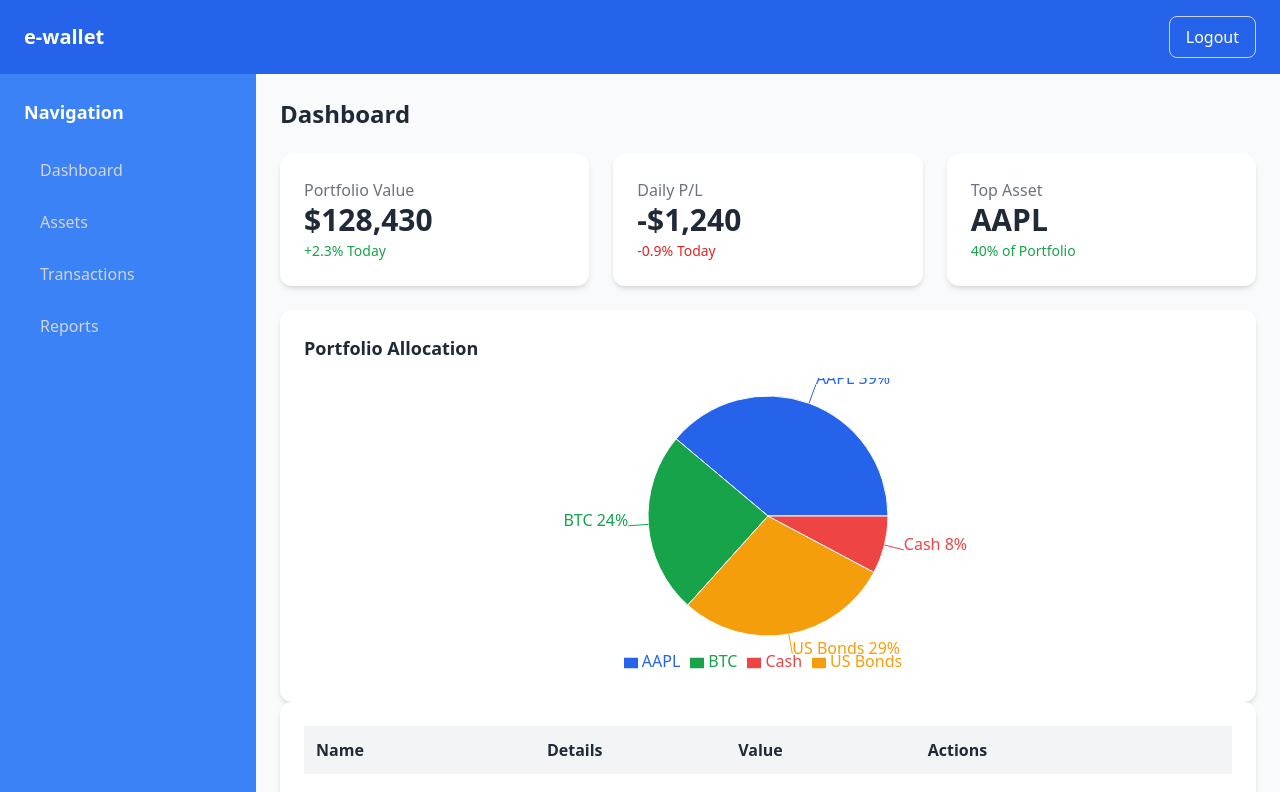
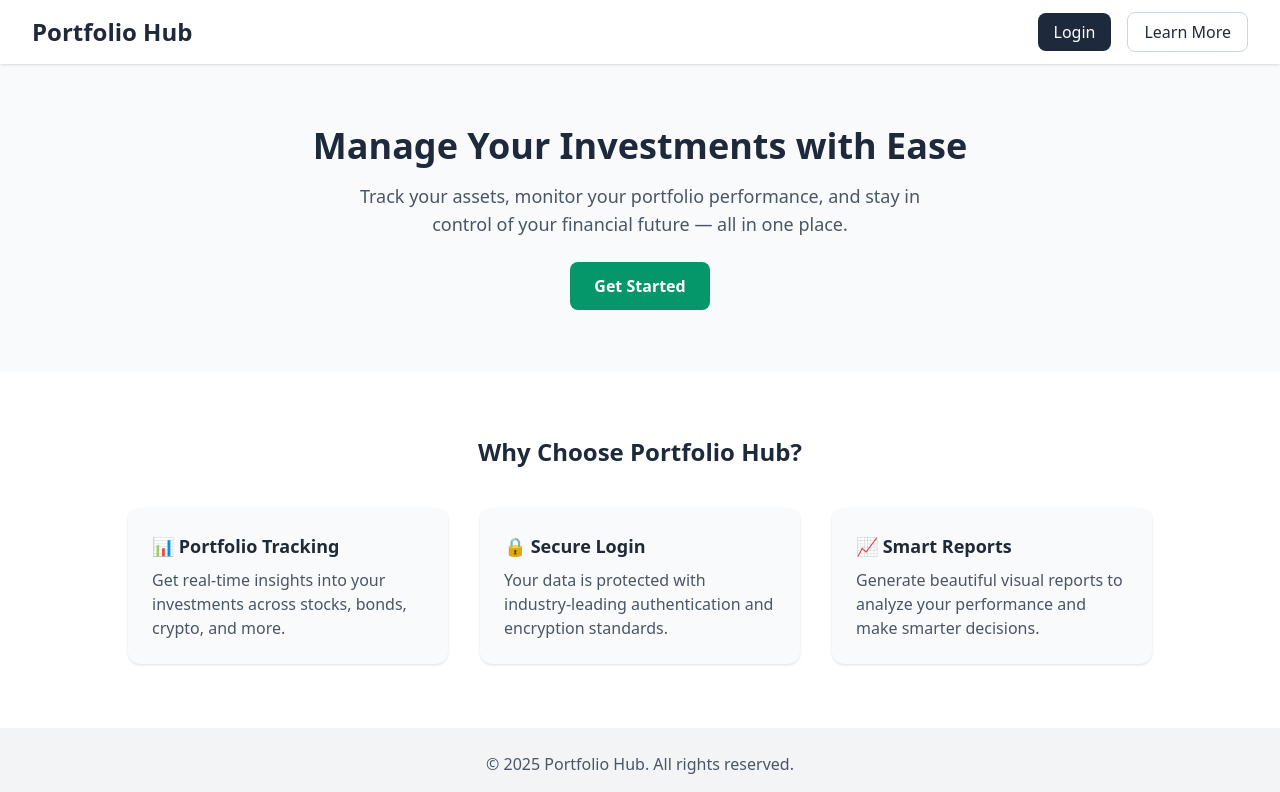
Before and after one commit to ruwanliyanage123/e-wallet-app, a React (Create React App) app: page / in a window 1280 px wide. Shown: the top 792 px of the page. Built offline with nearby package versions, Linux system fonts and the light colour scheme.

Commit message:
add landing and login page

```diff
--- a/package.json
+++ b/package.json
@@ -17,7 +17,7 @@
     "react-dom": "^18.2.0",
     "react-icons": "^5.0.1",
     "react-redux": "^9.1.0",
-    "react-router-dom": "^6.22.3",
+    "react-router-dom": "^6.30.1",
     "react-scripts": "5.0.1",
     "recharts": "^3.2.1",
     "swiper": "^11.0.7",
--- a/src/App.jsx
+++ b/src/App.jsx
@@ -1,15 +1,28 @@
-import { useState } from "react";
-import Navbar from "./components/Navbar";
-import Sidebar from "./components/Sidebar";
+import { BrowserRouter as Router, Routes, Route } from "react-router-dom";
+import Landing from "./pages/Landing";
+import Login from "./pages/Login";
 import Dashboard from "./pages/Dashboard";
 import Assets from "./pages/Assets";
 import Transactions from "./pages/Transactions";
 import Reports from "./pages/Reports";
+import Navbar from "./components/Navbar";
+import Sidebar from "./components/Sidebar";
+import { useState } from "react";
 
 function App() {
     const [page, setPage] = useState("Dashboard");
 
     return (
+        <Router>
+            <Routes>
+                {/* Public Pages */}
+                <Route path="/" element={<Landing />} />
+                <Route path="/login" element={<Login />} />
+
+                {/* Dashboard Layout */}
+                <Route
+                    path="/dashboard"
+                    element={
                         <div className="flex h-screen flex-col">
                             <Navbar />
                             <div className="flex flex-1">
@@ -22,6 +35,10 @@ function App() {
                                 </main>
                             </div>
                         </div>
+                    }
+                />
+            </Routes>
+        </Router>
     );
 }
 
--- /dev/null
+++ b/src/pages/Landing.jsx
@@ -0,0 +1,76 @@
+export default function Landing() {
+    return (
+        <div className="min-h-screen bg-gray-50 flex flex-col">
+            {/* Navbar */}
+            <nav className="bg-white shadow px-8 py-4 flex justify-between items-center">
+                <h1 className="text-2xl font-bold text-slate-800">Portfolio Hub</h1>
+                <div className="space-x-4">
+                    <a
+                        href="/login"
+                        className="px-4 py-2 bg-slate-800 text-white rounded-lg hover:bg-slate-700 transition"
+                    >
+                        Login
+                    </a>
+                    <a
+                        href="#features"
+                        className="px-4 py-2 border border-slate-300 text-slate-800 rounded-lg hover:bg-slate-100 transition"
+                    >
+                        Learn More
+                    </a>
+                </div>
+            </nav>
+
+            {/* Hero */}
+            <header className="flex flex-1 flex-col items-center justify-center text-center px-6">
+                <h2 className="text-4xl font-extrabold text-slate-800 mb-4">
+                    Manage Your Investments with Ease
+                </h2>
+                <p className="text-lg text-gray-600 max-w-xl mb-6">
+                    Track your assets, monitor your portfolio performance, and stay in
+                    control of your financial future — all in one place.
+                </p>
+                <a
+                    href="/login"
+                    className="px-6 py-3 bg-emerald-600 text-white font-semibold rounded-lg hover:bg-emerald-700 transition"
+                >
+                    Get Started
+                </a>
+            </header>
+
+            {/* Features */}
+            <section id="features" className="bg-white py-16 px-8">
+                <h3 className="text-2xl font-bold text-center text-slate-800 mb-10">
+                    Why Choose Portfolio Hub?
+                </h3>
+                <div className="grid grid-cols-1 md:grid-cols-3 gap-8 max-w-5xl mx-auto">
+                    <div className="p-6 rounded-xl shadow hover:shadow-lg transition bg-gray-50">
+                        <h4 className="font-bold text-lg mb-2">📊 Portfolio Tracking</h4>
+                        <p className="text-gray-600">
+                            Get real-time insights into your investments across stocks, bonds,
+                            crypto, and more.
+                        </p>
+                    </div>
+                    <div className="p-6 rounded-xl shadow hover:shadow-lg transition bg-gray-50">
+                        <h4 className="font-bold text-lg mb-2">🔒 Secure Login</h4>
+                        <p className="text-gray-600">
+                            Your data is protected with industry-leading authentication and
+                            encryption standards.
+                        </p>
+                    </div>
+                    <div className="p-6 rounded-xl shadow hover:shadow-lg transition bg-gray-50">
+                        <h4 className="font-bold text-lg mb-2">📈 Smart Reports</h4>
+                        <p className="text-gray-600">
+                            Generate beautiful visual reports to analyze your performance and
+                            make smarter decisions.
+                        </p>
+                    </div>
+                </div>
+            </section>
+
+            {/* Footer */}
+            <footer className="bg-gray-100 text-center py-6 text-gray-600">
+                © {new Date().getFullYear()} Portfolio Hub. All rights reserved.
+            </footer>
+        </div>
+    );
+}
--- /dev/null
+++ b/src/pages/Login.jsx
@@ -0,0 +1,51 @@
+import { useNavigate } from "react-router-dom";
+
+export default function Login() {
+    const navigate = useNavigate();
+
+    const handleSubmit = (e) => {
+        e.preventDefault();
+        // TODO: validate credentials
+        navigate("/dashboard");
+    };
+
+    return (
+        <div className="min-h-screen flex items-center justify-center bg-gradient-to-br from-emerald-50 to-emerald-100">
+            <div className="bg-white p-8 rounded-2xl shadow-lg w-96">
+                <h2 className="text-2xl font-bold text-center text-slate-800 mb-6">
+                    Login to Portfolio Hub
+                </h2>
+                <form onSubmit={handleSubmit} className="space-y-4">
+                    <div>
+                        <label className="block text-sm font-medium text-gray-700 mb-1">
+                            Email
+                        </label>
+                        <input
+                            type="email"
+                            placeholder="you@example.com"
+                            className="w-full p-3 rounded-lg border border-gray-300 focus:ring-2 focus:ring-emerald-500 focus:outline-none"
+                            required
+                        />
+                    </div>
+                    <div>
+                        <label className="block text-sm font-medium text-gray-700 mb-1">
+                            Password
+                        </label>
+                        <input
+                            type="password"
+                            placeholder="••••••••"
+                            className="w-full p-3 rounded-lg border border-gray-300 focus:ring-2 focus:ring-emerald-500 focus:outline-none"
+                            required
+                        />
+                    </div>
+                    <button
+                        type="submit"
+                        className="w-full px-4 py-3 bg-emerald-600 text-white rounded-lg font-semibold hover:bg-emerald-700 transition"
+                    >
+                        Login
+                    </button>
+                </form>
+            </div>
+        </div>
+    );
+}
```
Also changed, not shown: 1 other file (tests, documents, lock files or other folders). Lines whose indentation alone changed are shown as unchanged.
